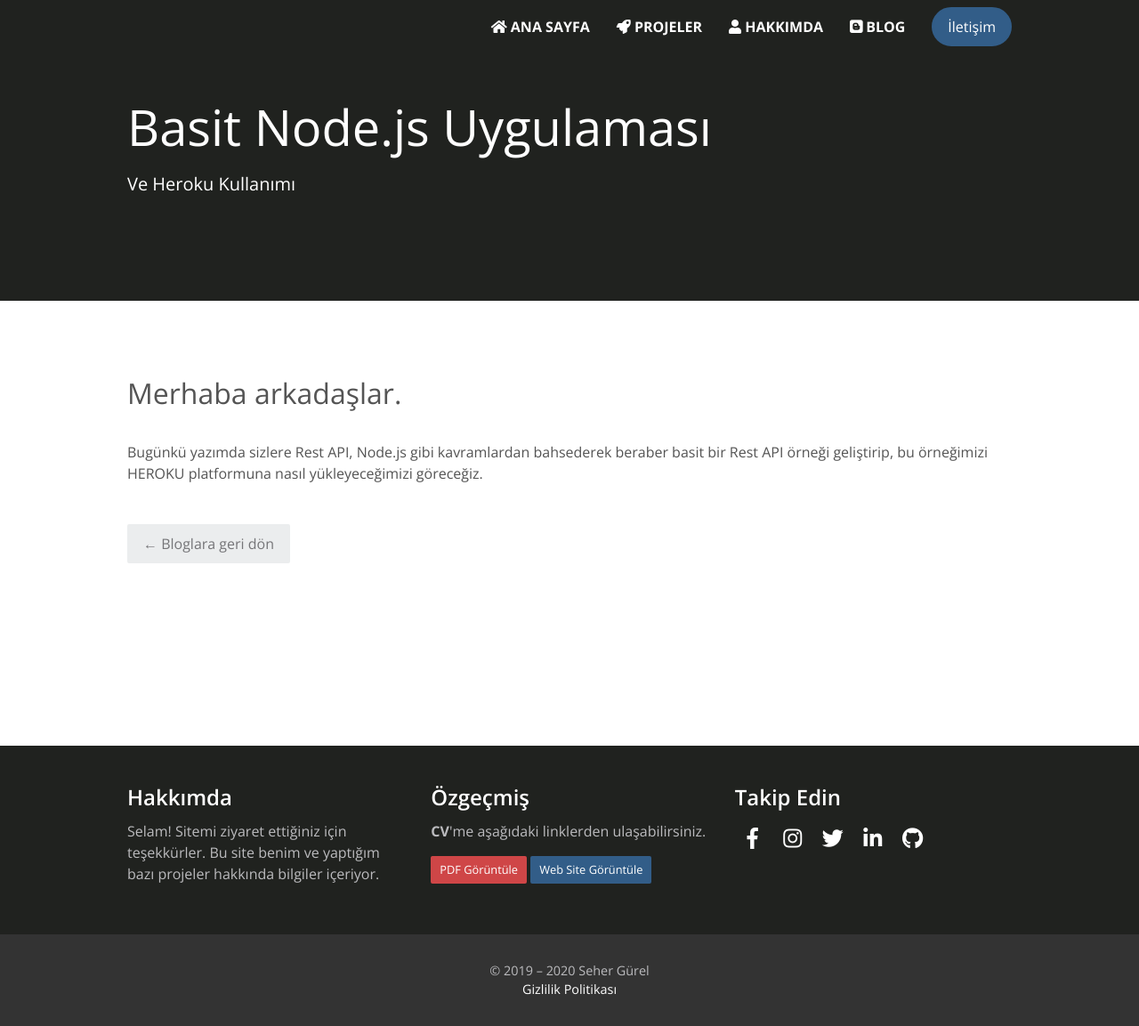
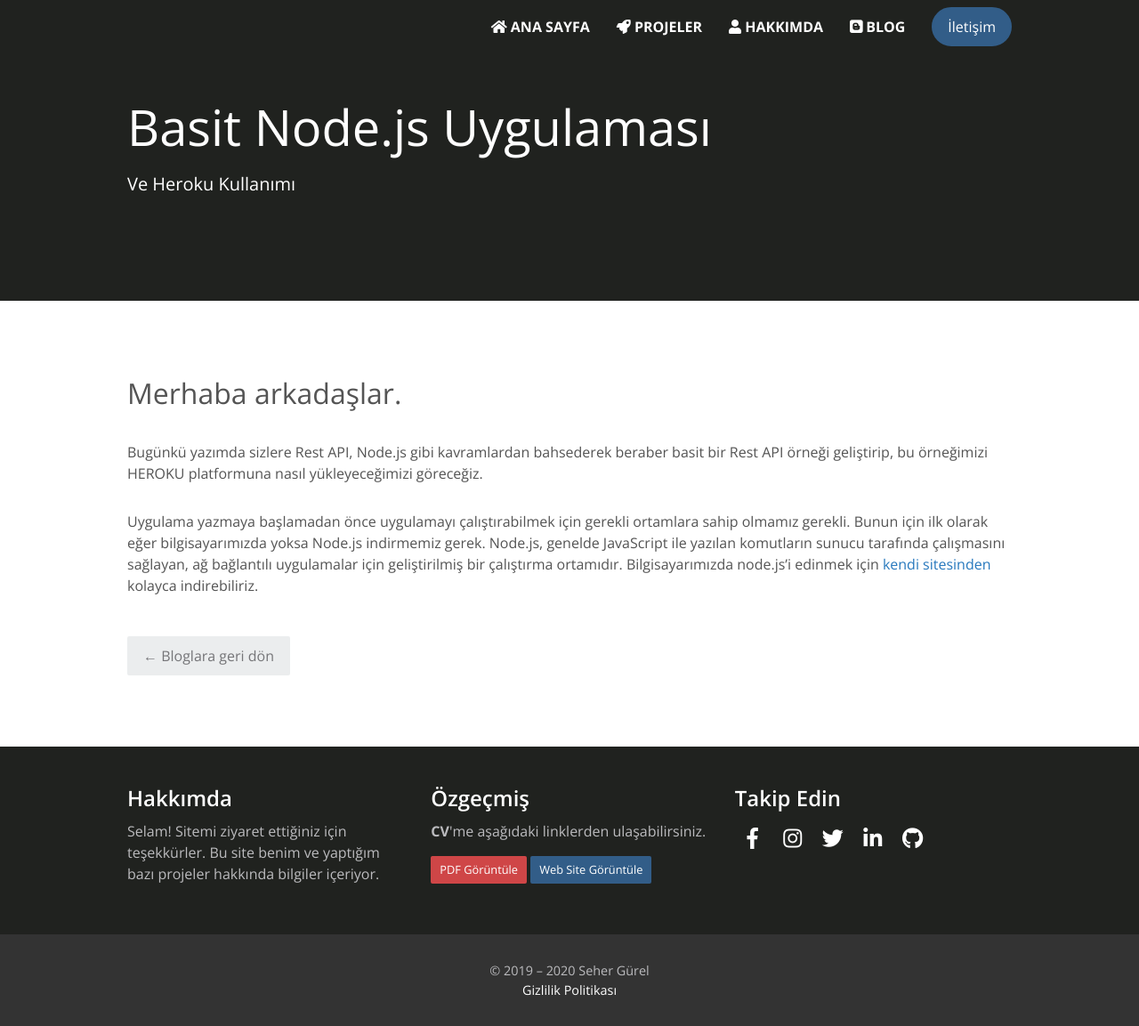
Before and after one commit to shrgrl/shrgrl.github.io, a Jekyll site: the page built from _restApi/index.html, in a window 1280 px wide and 1153 px high. Shown: the whole window at 89% size. Built offline with Jekyll 4.4.1, drawn with Linux system fonts in a browser that asks for light colours; nearby versions of some CDN libraries; comment, search, counter and statistics services are not loaded.

Commit message:
Update index.html

```diff
--- a/_restApi/index.html
+++ b/_restApi/index.html
@@ -8,7 +8,10 @@ layout: blog-item
 <h4>Merhaba arkadaşlar.</h4>
 <p>Bugünkü yazımda sizlere Rest API, Node.js gibi kavramlardan bahsederek beraber basit bir Rest API örneği geliştirip,
   bu örneğimizi HEROKU platformuna nasıl yükleyeceğimizi göreceğiz.</p>
-
+<p>Uygulama yazmaya başlamadan önce uygulamayı çalıştırabilmek için gerekli ortamlara sahip olmamız gerekli. Bunun için ilk olarak eğer
+  bilgisayarımızda yoksa Node.js indirmemiz gerek. Node.js, genelde JavaScript ile yazılan komutların sunucu tarafında çalışmasını
+  sağlayan, ağ bağlantılı uygulamalar için geliştirilmiş bir çalıştırma ortamıdır. Bilgisayarımızda node.js’i edinmek için
+  <a href="https://nodejs.org/en/" target="_blank">kendi sitesinden</a> kolayca indirebiliriz.</p>
 
 
 
```
